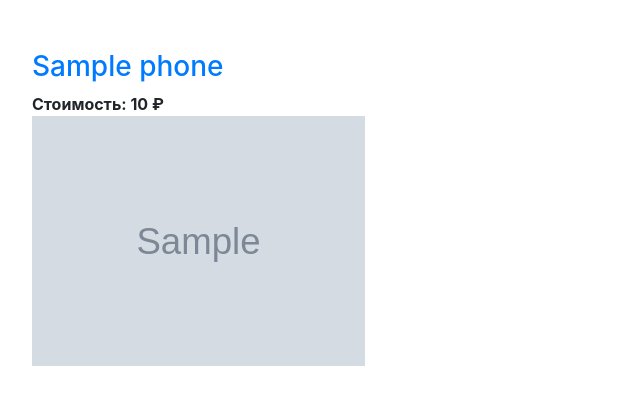
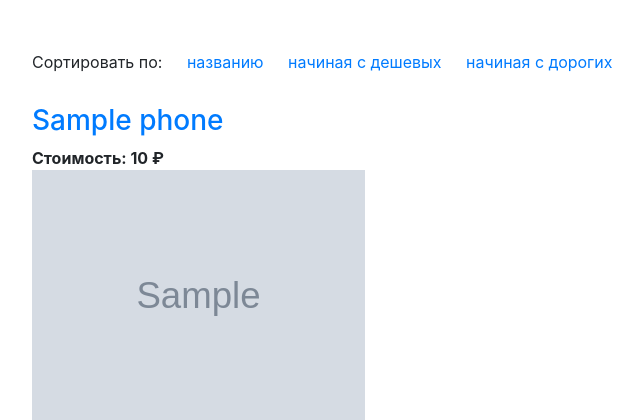
Before and after one commit to VladPrickly/HomeWork_Django_3_work_with_database, a Django app: page /catalog/ in a window 1280 px wide. Shown: the part 78-498 px from the top of the page, without its empty margins (53-696 px from the left). Run offline with Django 3.2, Linux system fonts and the light colour scheme; tables that the repository leaves empty hold one stand-in row (values such as "Sample post"); grey boxes marked "Sample" are stand-in pictures; some libraries are stand-ins or nearby versions.

Commit message:
add sorting

```diff
--- a/phones/views.py
+++ b/phones/views.py
@@ -1,4 +1,3 @@
-
 from django.shortcuts import render, redirect
 
 from phones.models import Phone
@@ -10,13 +9,30 @@ def index(request):
 
 def show_catalog(request):
     template = 'catalog.html'
-    phones = Phone.objects.all()
-    context = {'phones': phones}
+    sort_pages = request.GET.get('sort', '')
+    all_phones = Phone.objects.all()
+
+    if sort_pages == 'name':
+        phone = all_phones.order_by('name')
+        context = {'phones': phone}
+        return render(request, template, context)
+
+    elif sort_pages == 'min_price':
+        phone = all_phones.order_by('price')
+        context = {'phones': phone}
+        return render(request, template, context)
+
+    elif sort_pages == 'max_price':
+        phone = all_phones.order_by('-price')
+        context = {'phones': phone}
+        return render(request, template, context)
+
+    context = {'phones': all_phones}
     return render(request, template, context)
 
 
 def show_product(request, slug):
     template = 'product.html'
     phone = Phone.objects.get(slug=slug)
-    context = {'phones':phone}
+    context = {'phones': phone}
     return render(request, template, context)
--- a/templates/catalog.html
+++ b/templates/catalog.html
@@ -8,9 +8,12 @@
             <h1><a href="/catalog">Каталог</a></h1>
         </div>
 
-<!--        <div class="sort-block">-->
-<!--            {# Здесь должен быть раздел с сортировкой #}-->
-<!--        </div>-->
+        <div class="sort-block">
+            <span class="sort-item">Сортировать по:</span>
+            <a class="sort-item" href="?sort=name">названию</a>
+            <a class="sort-item" href="?sort=min_price">начиная с дешевых</a>
+            <a class="sort-item" href="?sort=max_price">начиная с дорогих</a>
+        </div>
 
         <div class="content">
             {% for phone in phones %}
--- a/templates/product.html
+++ b/templates/product.html
@@ -17,7 +17,7 @@
             {% else %}
             <h5>Наличие LTE: Нет</h5>
             {% endif %}
-            <a href="{% url 'catalog' %}">Назад</a>
+            <button><a href="{% url 'catalog' %}">Назад</a></button>
 
         </div>
     </div>
```
Also changed, not shown: phones/management/commands/import_phones.py (line endings or trailing spaces).
